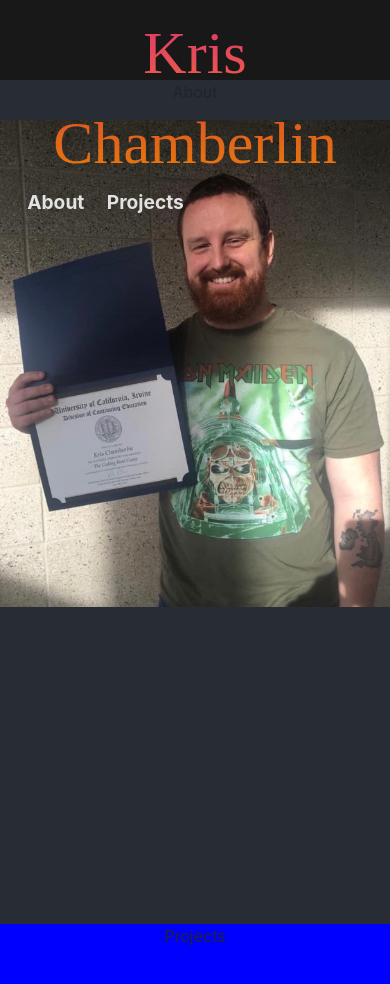
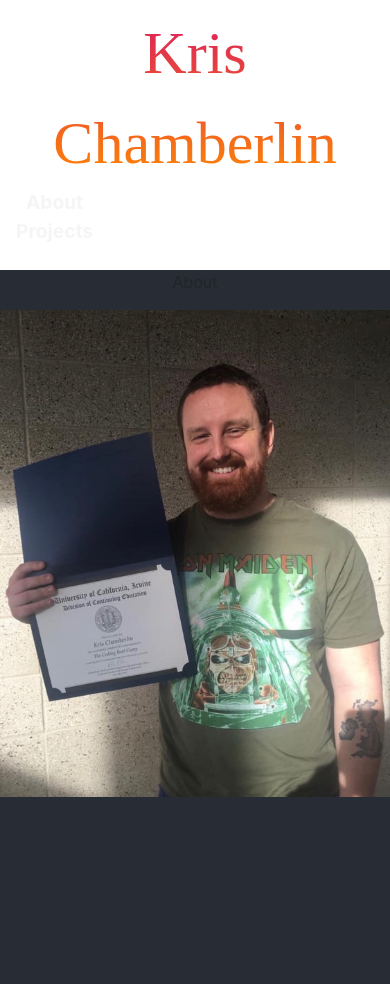
Before and after one commit to kechamberlin/kris-chamberlin-portfolio, a React (Create React App) app: page / in a window 390 px wide. Shown: the top 984 px of the page. Built offline with nearby package versions, Linux system fonts and the light colour scheme; a web font is replaced by a local one.

Commit message:
Replaced all navbar classes with my-navbar.

```diff
--- a/src/App.css
+++ b/src/App.css
@@ -2,7 +2,7 @@
   text-align: center;
 }
 
-.navbar {
+.my-navbar {
   background-color: black;
   height: 5rem;
 }
@@ -416,7 +416,7 @@ table th {
 }
 
 /* Navbar */
-.navbar {
+.my-navbar {
   display: flex;
   justify-content: space-between;
   align-items: center;
@@ -426,17 +426,17 @@ table th {
   opacity: 0.9;
 }
 
-.navbar ul {
+.my-navbar ul {
   display: flex;
 }
 
-.navbar a {
+.my-navbar a {
   color: #fff;
   padding: 0.45rem;
   margin: 0 0.25rem;
 }
 
-.navbar a:hover {
+.my-navbar a:hover {
   background: linear-gradient(to top, #ff8a00, #da1b60);
   background-image: linear-gradient(
     linear-gradient(to top, rgb(255, 138, 0), rgb(218, 27, 96))
@@ -446,7 +446,7 @@ table th {
   cursor: pointer;
 }
 
-.navbar .welcome span {
+.my-navbar .welcome span {
   margin-right: 0.6rem;
 }
 
@@ -476,12 +476,12 @@ table th {
   }
 
   /* Navbar */
-  .navbar {
+  .my-navbar {
     display: block;
     text-align: center;
   }
 
-  .navbar ul {
+  .my-navbar ul {
     text-align: center;
     justify-content: center;
   }
```
